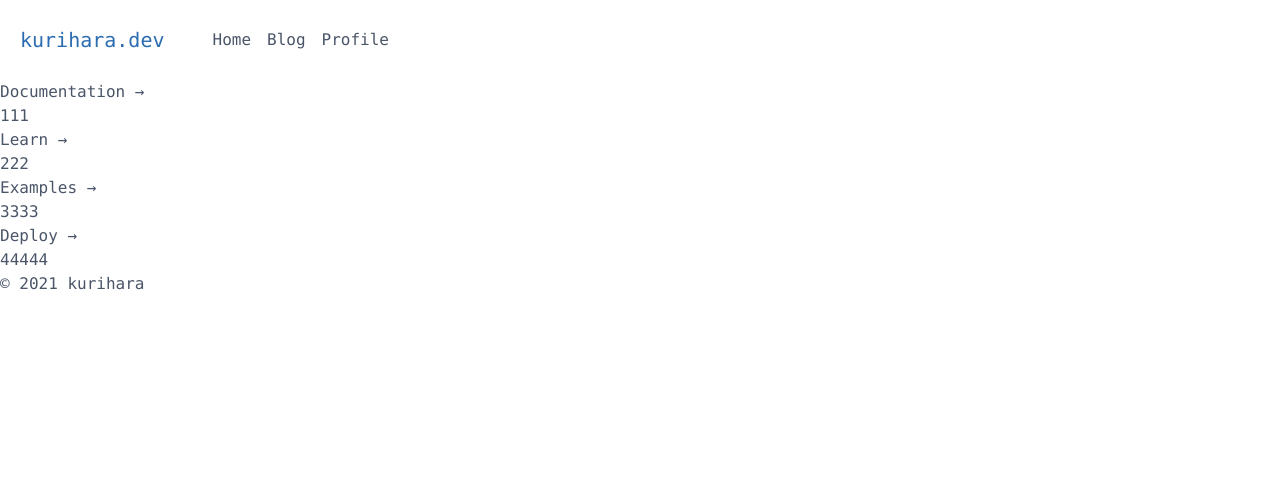
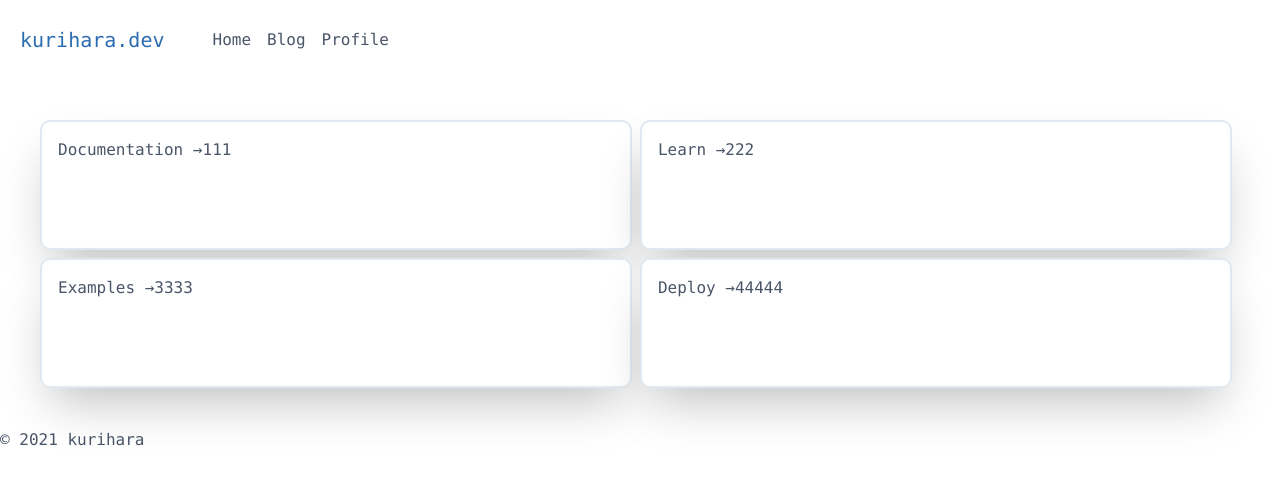
Before and after one commit to takumidev86/kurihara, a Next.js app: page /blogs in a window 1280 px wide. Shown: the top 484 px of the page. Built offline with nearby package versions, Linux system fonts and the light colour scheme.

Commit message:
Add BlogCard

```diff
--- a/src/components/Blogs/Blogs.tsx
+++ b/src/components/Blogs/Blogs.tsx
@@ -5,8 +5,6 @@ import { Headline } from "../Headline/Headline";
 export function Blogs(props) {
   return (
     // <main className={styles.main}>
-    <main className="py-2 px-0 flex-1 flex flex-col justify-center items-center">
-      <Links />
-    </main>
+    <Links />
   );
 }
--- a/src/components/Links/Links.tsx
+++ b/src/components/Links/Links.tsx
@@ -1,39 +1,61 @@
+import { Box, Center, Flex, Wrap, WrapItem } from "@chakra-ui/layout";
+
 export function Links() {
   return (
-    <div className="flex items-center flex-wrap max-w-3xl mt-12  ">
-      {/* <div className={styles.grid}> */}
-
-      <a
-        href="https://nextjs.org/docs"
-        className="m-4 p-6  text-left text-gray-600 no-underline border border-solid border-gray-300 rounded-3xl transition md:w-5/12 hover:text-blue-600 focus:text-blue-600 hover:border-blue-500 focus:border-blue-500 w-full"
+    <Wrap p={{ base: 4, md: 10 }} align="center">
+      <WrapItem
+        w={{ base: "100%", md: "49%" }}
+        h="130px"
+        bg="white"
+        borderRadius="10px"
+        borderWidth="2px"
+        shadow="2xl"
+        p={4}
+        m={12}
       >
         <h2 className="mb-4 text-2xl">Documentation &rarr;</h2>
         <p className="m-0 text-xl ">111</p>
-      </a>
-
-      <a
-        href="https://nextjs.org/learn"
-        className="m-4 p-6  text-left text-gray-600 no-underline border border-solid border-gray-300 rounded-3xl transition md:w-5/12 hover:text-blue-600 focus:text-blue-600 hover:border-blue-500 focus:border-blue-500 w-full"
+      </WrapItem>
+      <WrapItem
+        w={{ base: "100%", md: "49%" }}
+        h="130px"
+        bg="white"
+        borderRadius="10px"
+        borderWidth="2px"
+        shadow="2xl"
+        p={4}
+        m={8}
       >
         <h2 className="mb-4 text-2xl">Learn &rarr;</h2>
         <p className="m-0 text-xl ">222</p>
-      </a>
-
-      <a
-        href="https://github.com/vercel/next.js/tree/master/examples"
-        className="m-4 p-6  text-left text-gray-600 no-underline border border-solid border-gray-300 rounded-3xl transition md:w-5/12 hover:text-blue-600 focus:text-blue-600 hover:border-blue-500 focus:border-blue-500 w-full"
+      </WrapItem>
+      <WrapItem
+        w={{ base: "100%", md: "49%" }}
+        h="130px"
+        bg="white"
+        borderRadius="10px"
+        borderWidth="2px"
+        shadow="2xl"
+        p={4}
+        m={8}
       >
         <h2 className="mb-4 text-2xl">Examples &rarr;</h2>
         <p className="m-0 text-xl ">3333</p>
-      </a>
+      </WrapItem>
 
-      <a
-        href="https://vercel.com/new?utm_source=create-next-app&utm_medium=default-template&utm_campaign=create-next-app"
-        className="m-4 p-6  text-left text-gray-600 no-underline border border-solid border-gray-300 rounded-3xl transition md:w-5/12 hover:text-blue-600 focus:text-blue-600 hover:border-blue-500 focus:border-blue-500 w-full"
+      <WrapItem
+        w={{ base: "100%", md: "49%" }}
+        h="130px"
+        bg="white"
+        borderRadius="10px"
+        borderWidth="2px"
+        shadow="2xl"
+        p={4}
+        m={8}
       >
         <h2 className="mb-4 text-2xl">Deploy &rarr;</h2>
         <p className="m-0 text-xl ">44444</p>
-      </a>
-    </div>
+      </WrapItem>
+    </Wrap>
   );
 }
```
